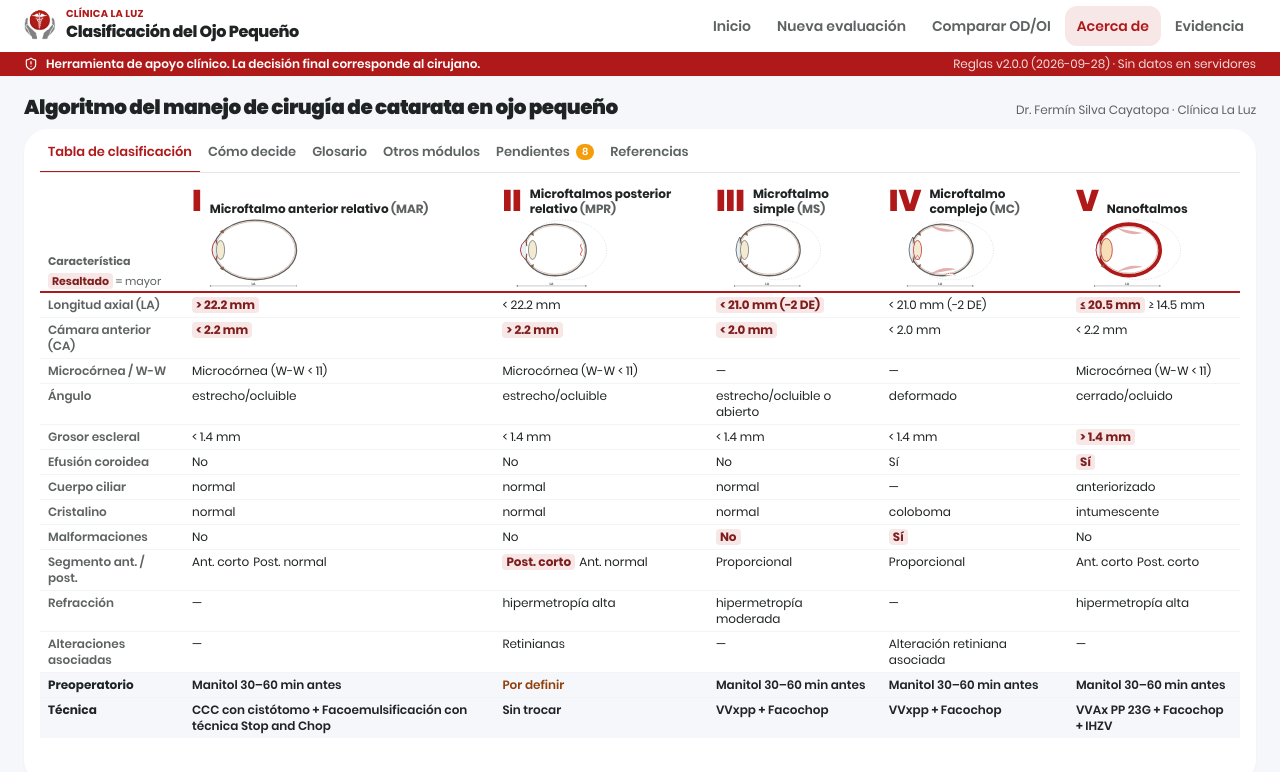
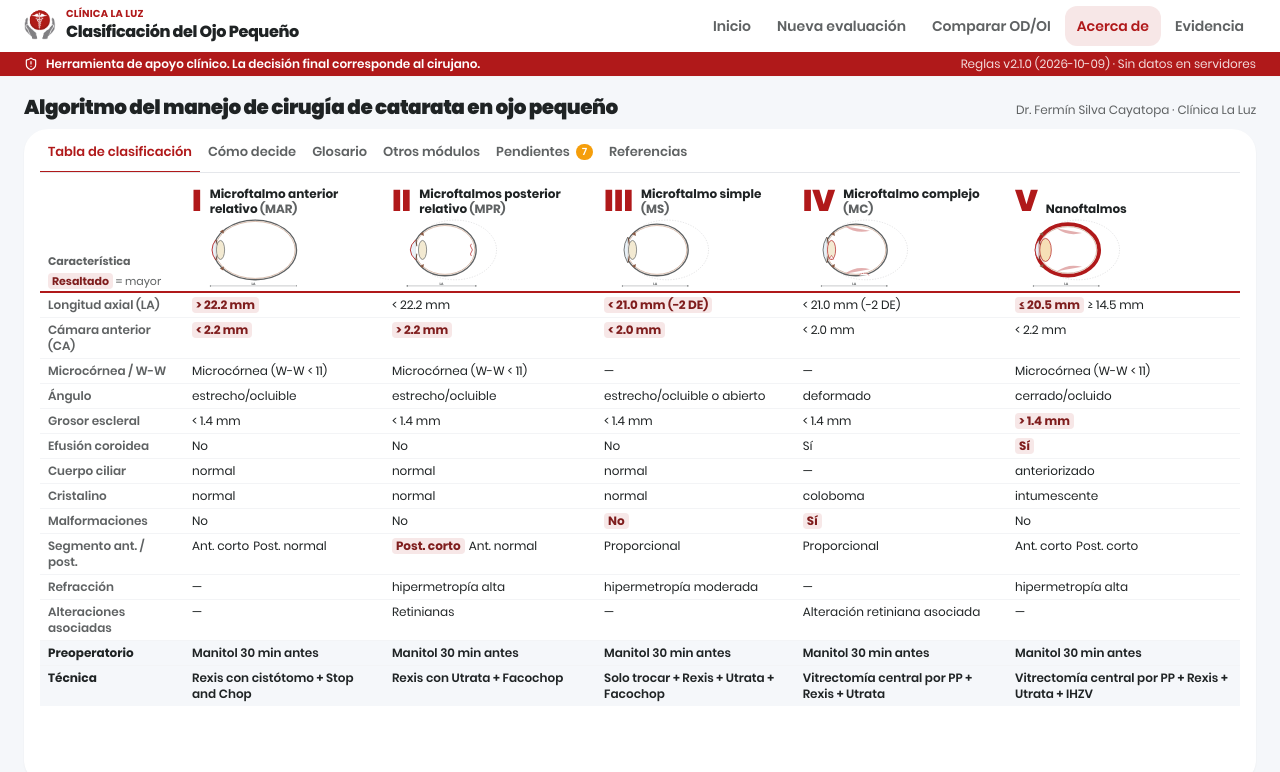
Before and after one commit to josueCayotopa/calculadora-ojo-peque-o, a React (Vite) app: page /acerca in a window 1280 px wide. Shown: the top 772 px of the page. Built offline with nearby package versions, Linux system fonts and the light colour scheme.

Commit message:
cambios en los resultados

```diff
--- a/src/components/result/Panels.tsx
+++ b/src/components/result/Panels.tsx
@@ -12,41 +12,66 @@ import { ALERTAS_CRITICAS } from './ClassificationCard';
 
 const subtitulo = 'text-[11px] font-bold uppercase tracking-wide text-slateGray';
 
-function ListaPasos({ items }: { items: string[] }) {
+function ListaPasos({ items, destacado }: { items: string[]; destacado: boolean }) {
   return (
-    <ol className="space-y-1.5">
-      {items.map((p, i) => (
-        <li key={p} className="flex gap-2.5">
-          <span className="flex size-6 shrink-0 items-center justify-center rounded-full bg-primary-10 text-xs font-bold text-primary">
-            {i + 1}
-          </span>
-          <span className="pt-0.5 text-sm font-semibold text-ink">{p}</span>
+    <ul className="space-y-0.5">
+      {items.map((p) => (
+        <li key={p} className="flex gap-2">
+          <span
+            className={cn('mt-[7px] size-1.5 shrink-0 rounded-full', destacado ? 'bg-primary' : 'bg-gray-400')}
+            aria-hidden="true"
+          />
+          <span className={cn('text-sm', destacado ? 'font-semibold text-ink' : 'text-slateGray')}>{p}</span>
         </li>
       ))}
-    </ol>
+    </ul>
   );
 }
 
+/**
+ * Tratamiento de los cinco tipos (como la tabla del autor), con el tipo
+ * resultante enmarcado. En zona gris se enmarca el más cercano (referencial).
+ */
 export function Tratamiento({ evaluacion }: { evaluacion: EvaluacionCompleta }) {
   const c = evaluacion.clasificacion;
   const tipo = c.tipo ?? c.masCercanos[0];
-  const glosario = terminosUsados([...tipo.preoperatorio, ...tipo.tecnica]);
+  const tipos = clinicalConfig.tipos;
+  const glosario = terminosUsados(tipos.flatMap((t) => [...t.preoperatorio, ...t.tecnica]));
   return (
-    <div className="space-y-3">
+    <div className="space-y-2">
       {c.estado !== 'clasificado' && (
         <p className="rounded-xl bg-amber-50 px-3 py-2 text-xs text-amber-950">
-          Solo referencial: tratamiento del tipo más cercano (Tipo {tipo.romano}). La conducta la define el cirujano.
+          Solo referencial: se enmarca el tipo más cercano (Tipo {tipo.romano}). La conducta la define el cirujano.
         </p>
       )}
-      <div className="space-y-1.5">
-        <h3 className={subtitulo}>Preoperatorio</h3>
-        {tipo.preoperatorio.length ? <ListaPasos items={tipo.preoperatorio} /> : <p className="text-sm text-slateGray">—</p>}
-      </div>
-      <div className="space-y-1.5">
-        <h3 className={subtitulo}>Técnica quirúrgica</h3>
-        <ListaPasos items={tipo.tecnica} />
-      </div>
-      {tipo.pendiente && <p className="rounded-xl bg-amber-50 px-3 py-2 text-xs font-semibold text-amber-950">{tipo.pendiente}</p>}
+      <ul className="space-y-2">
+        {tipos.map((t) => {
+          const resultado = t.id === tipo.id;
+          return (
+            <li
+              key={t.id}
+              aria-current={resultado ? 'true' : undefined}
+              className={cn(
+                'rounded-2xl border px-3 py-2',
+                resultado ? 'border-2 border-primary bg-primary-50 shadow-sm' : 'border-gray-200',
+              )}
+            >
+              <div className="mb-1 flex items-start justify-between gap-2">
+                <h3 className={cn('text-sm leading-tight', resultado ? 'font-black text-primary' : 'font-bold text-slateGray')}>
+                  Tipo {t.romano} · <span className={resultado ? 'text-ink' : undefined}>{t.nombre}</span>
+                </h3>
+                {resultado && (
+                  <span className="shrink-0 rounded-full bg-primary px-2 py-0.5 text-[10px] font-bold uppercase tracking-wide text-white">
+                    {c.estado === 'clasificado' ? 'Resultado' : 'Más cercano'}
+                  </span>
+                )}
+              </div>
+              <ListaPasos items={[...t.preoperatorio, ...t.tecnica]} destacado={resultado} />
+              {resultado && t.pendiente && <p className="mt-1 text-xs font-semibold text-amber-900">{t.pendiente}</p>}
+            </li>
+          );
+        })}
+      </ul>
       {glosario.length > 0 && (
         <dl className="grid grid-cols-[auto_1fr] gap-x-2 gap-y-0.5 rounded-xl bg-lightBg p-2.5 text-xs">
           {glosario.map((g) => (
--- a/src/config/evidencia.json
+++ b/src/config/evidencia.json
@@ -1,5 +1,5 @@
 {
-  "fechaRevision": "2026-10-01",
+  "fechaRevision": "2026-10-09",
   "metodologia": "Se contrastó cada criterio y cada conducta de la tabla del Dr. Silva con las referencias base y complementarias disponibles, incluida una cohorte reciente de ojos extremadamente pequeños publicada en 2025. Las fuentes se distinguen por el tipo de evidencia y población estudiada; los resultados de cohortes quirúrgicas seleccionadas no se interpretan como rangos poblacionales de normalidad. Se muestra como «concuerda» cuando la fuente respalda el criterio; «parcial» cuando lo respalda con otro umbral u operador; «difiere» cuando la fuente describe algo distinto; y «sin evidencia» cuando no se encontró una fuente específica. Esta revisión no sustituye una revisión sistemática.",
   "comparaciones": [
     {
@@ -125,37 +125,37 @@
     },
     {
       "tema": "Manitol preoperatorio",
-      "silva": "Manitol 30–60 min antes (tipos I, III, IV y V).",
+      "silva": "Manitol 30 min antes (todos los tipos).",
       "literatura": "Hoffman 2015: manitol y acetazolamida IV 30 min antes reducen el volumen vítreo. Una revisión de 2024 describe manitol al 20 % (100 mL) 30 a 60 min antes para bajar la PIO y profundizar la CA.",
       "concordancia": "concuerda",
       "fuentes": ["hoffman2015", "manitol2024"]
     },
     {
-      "tema": "CCC con cistótomo (Tipo I)",
-      "silva": "CCC con cistótomo + Stop and Chop",
+      "tema": "Rexis con cistótomo (Tipo I)",
+      "silva": "Rexis con cistótomo + Stop and Chop",
       "literatura": "Hoffman 2015: capsulorrexis con cistótomo doblado por paracentesis (o pinza microincisional) para no perder viscoelástico; el azul tripano facilita la capsulorrexis.",
       "concordancia": "concuerda",
       "fuentes": ["hoffman2015"]
     },
     {
-      "tema": "Vitrectomía por pars plana (tipos III, IV y V)",
-      "silva": "VVxpp / VVAx PP 23G",
+      "tema": "Trocar y vitrectomía por pars plana (tipos III, IV y V)",
+      "silva": "Tipo III: solo trocar · Tipos IV y V: vitrectomía central por PP",
       "literatura": "Hoffman 2015: en casos extremos, un tap vítreo o una vitrectomía limitada profundiza la cámara. Recomienda un sistema de trocar-cánula (cita 25G) por la pars plana anómala y examinar la retina periférica después.",
       "concordancia": "parcial",
-      "comentario": "La técnica concuerda; el calibre (23G frente a 25G) es una elección del cirujano.",
+      "comentario": "La técnica concuerda; el calibre del trocar es una elección del cirujano.",
       "fuentes": ["hoffman2015"]
     },
     {
       "tema": "IHZV (Tipo V)",
-      "silva": "VVAx PP 23G + Facochop + IHZV",
+      "silva": "Vitrectomía central por PP + Rexis + Utrata + IHZV",
       "literatura": "La irido-zónulo-hialoido-vitrectomía está descrita como tratamiento del glaucoma maligno y puede combinarse con facoemulsificación en ojos hipermétropes con cierre angular. Hoffman 2015 señala que una iridectomía quirúrgica durante la faco facilita la hialoidotomía láser si aparece desviación del acuoso.",
       "concordancia": "parcial",
       "comentario": "Hay respaldo en series y casos; la evidencia de su uso profiláctico sistemático en nanoftalmos es limitada.",
       "fuentes": ["izhv2022", "hoffman2015"]
     },
     {
-      "tema": "«Sin trocar» (Tipo II)",
-      "silva": "Sin trocar",
+      "tema": "Sin trocar ni vitrectomía (Tipo II)",
+      "silva": "Rexis con Utrata + Facochop",
       "literatura": "No se encontró una recomendación específica. Es coherente con un segmento anterior de dimensiones normales, sin compresión posterior del diafragma iris-cristalino.",
       "concordancia": "sin_evidencia",
       "fuentes": []
--- a/src/config/rules.json
+++ b/src/config/rules.json
@@ -1,6 +1,6 @@
 {
-  "version": "2.0.0",
-  "fechaRevision": "2026-09-28",
+  "version": "2.1.0",
+  "fechaRevision": "2026-10-09",
   "toleranciaLimiteMm": 0.05,
   "ordenEvaluacion": ["V", "IV", "III", "II", "I"],
   "cercanosEnZonaGris": 2,
@@ -31,8 +31,8 @@
         { "campo": "segmentoAnterior", "op": "en", "valores": ["corto"] },
         { "campo": "segmentoPosterior", "op": "en", "valores": ["normal"] }
       ],
-      "preoperatorio": ["Manitol 30–60 min antes"],
-      "tecnica": ["CCC con cistótomo", "Facoemulsificación con técnica Stop and Chop"],
+      "preoperatorio": ["Manitol 30 min antes"],
+      "tecnica": ["Rexis con cistótomo", "Stop and Chop"],
       "esquema": {
         "segmentoAnterior": "corto",
         "segmentoPosterior": "normal",
@@ -83,9 +83,8 @@
           ]
         }
       ],
-      "preoperatorio": [],
-      "tecnica": ["Sin trocar"],
-      "pendiente": "Preoperatorio por definir por el autor de la clasificación.",
+      "preoperatorio": ["Manitol 30 min antes"],
+      "tecnica": ["Rexis con Utrata", "Facochop"],
       "esquema": {
         "segmentoAnterior": "normal",
         "segmentoPosterior": "corto",
@@ -116,8 +115,8 @@
         { "op": "iguales", "campos": ["segmentoAnterior", "segmentoPosterior"], "etiqueta": "Segmentos anterior/posterior proporcionales" },
         { "campo": "refraccion", "op": "en", "valores": ["hipermetropiaModerada"] }
       ],
-      "preoperatorio": ["Manitol 30–60 min antes"],
-      "tecnica": ["VVxpp", "Facochop"],
+      "preoperatorio": ["Manitol 30 min antes"],
+      "tecnica": ["Solo trocar", "Rexis + Utrata", "Facochop"],
       "esquema": {
         "segmentoAnterior": "corto",
         "segmentoPosterior": "corto",
@@ -158,8 +157,8 @@
           ]
         }
       ],
-      "preoperatorio": ["Manitol 30–60 min antes"],
-      "tecnica": ["VVxpp", "Facochop"],
+      "preoperatorio": ["Manitol 30 min antes"],
+      "tecnica": ["Vitrectomía central por PP", "Rexis + Utrata"],
       "esquema": {
         "segmentoAnterior": "corto",
         "segmentoPosterior": "corto",
@@ -199,8 +198,8 @@
         { "campo": "segmentoPosterior", "op": "en", "valores": ["corto"] },
         { "campo": "refraccion", "op": "en", "valores": ["hipermetropiaAlta"] }
       ],
-      "preoperatorio": ["Manitol 30–60 min antes"],
-      "tecnica": ["VVAx PP 23G", "Facochop", "IHZV"],
+      "preoperatorio": ["Manitol 30 min antes"],
+      "tecnica": ["Vitrectomía central por PP", "Rexis + Utrata", "IHZV"],
       "esquema": {
         "segmentoAnterior": "corto",
         "segmentoPosterior": "corto",
@@ -283,7 +282,7 @@
     }
   },
   "checklistPreoperatorio": [
-    { "texto": "Manitol IV 30–60 min antes de la cirugía (valorar función renal y cardiovascular)", "tipos": ["I", "III", "IV", "V"] },
+    { "texto": "Manitol IV 30 min antes de la cirugía (valorar función renal y cardiovascular)", "tipos": "todos" },
     { "texto": "Midriasis farmacológica máxima", "tipos": "todos" },
     {
       "texto": "Valorar iridotomía láser previa (ángulo estrecho/ocluible)",
@@ -291,12 +290,12 @@
       "condicion": { "campo": "angulo", "op": "en", "valores": ["estrecho"] }
     },
     { "texto": "Anestesia tópica asistida (con sedación)", "tipos": "todos" },
-    { "texto": "CCC con cistótomo doblado por paracentesis; considerar azul tripano y viscoelástico cohesivo", "tipos": ["I"] },
-    { "texto": "Sin trocar: no se planifica vitrectomía", "tipos": ["II"] },
-    { "texto": "Trocar-cánula y vitrector disponibles para VVxpp", "tipos": ["III", "IV"] },
-    { "texto": "Equipo de vitrectomía 23G con trocar-cánula para VVAx PP", "tipos": ["V"] },
+    { "texto": "Rexis con cistótomo doblado por paracentesis; considerar azul tripano y viscoelástico cohesivo", "tipos": ["I"] },
+    { "texto": "Pinza de Utrata para la rexis; considerar azul tripano y viscoelástico cohesivo", "tipos": ["II", "III", "IV", "V"] },
+    { "texto": "Trocar de pars plana colocado, sin vitrectomía programada", "tipos": ["III"] },
+    { "texto": "Trocar-cánula y vitrector para vitrectomía central por pars plana", "tipos": ["IV", "V"] },
     { "texto": "Planificar IHZV (irido-hialoido-zónulo-vitrectomía)", "tipos": ["V"] },
-    { "texto": "Examinar la retina periférica después de la vitrectomía por pars plana", "tipos": ["III", "IV", "V"] },
+    { "texto": "Examinar la retina periférica después de la vitrectomía por pars plana", "tipos": ["IV", "V"] },
     { "texto": "Biometría óptica y fórmula de LIO moderna (Kane, Holladay 2, Barrett UII o Hoffer QST)", "tipos": "todos" }
   ],
   "glosario": [
@@ -305,13 +304,13 @@
     { "termino": "W-W", "definicion": "Diámetro corneal horizontal blanco-blanco. Microcórnea: < 11 mm." },
     { "termino": "DE", "definicion": "Desviación estándar. «< media − 2 DE» se calcula con la media y la DE de referencia ingresadas; sin ellas, se usa LA < 21 mm." },
     { "termino": "UBM", "definicion": "Biomicroscopía ultrasónica." },
-    { "termino": "CCC", "definicion": "Capsulorrexis circular continua." },
+    { "termino": "Rexis", "definicion": "Capsulorrexis circular continua." },
+    { "termino": "Utrata", "definicion": "Pinza de capsulorrexis de Utrata." },
     { "termino": "Stop and Chop", "definicion": "Técnica de facoemulsificación: surco central y luego fragmentación (chop) de cada mitad." },
     { "termino": "Facochop", "definicion": "Facoemulsificación con técnica de chop." },
-    { "termino": "VVxpp", "definicion": "Vitrectomía vía pars plana (abreviatura por confirmar con el autor)." },
-    { "termino": "VVAx PP", "definicion": "Vitrectomía anterior por pars plana." },
+    { "termino": "Solo trocar", "definicion": "Se coloca trocar de pars plana sin realizar vitrectomía (interpretación por confirmar con el autor)." },
+    { "termino": "PP", "definicion": "Pars plana." },
     { "termino": "IHZV", "definicion": "Irido-hialoido-zónulo-vitrectomía." },
-    { "termino": "Sin trocar", "definicion": "No se coloca trocar de pars plana ni se realiza vitrectomía." },
     { "termino": "MAR / MPR / MS / MC", "definicion": "Microftalmo anterior relativo / microftalmos posterior relativo / microftalmo simple / microftalmo complejo." },
     { "termino": "Criterio mayor", "definicion": "Obligatorio: el tipo solo se asigna si se cumplen todos sus criterios mayores." },
     { "termino": "Criterio de apoyo", "definicion": "No decide el tipo; suma al porcentaje de concordancia." }
@@ -330,12 +329,11 @@
     }
   ],
   "supuestosPendientes": [
-    "Preoperatorio del MPR (Tipo II): por definir.",
     "Los criterios mayores son una propuesta y deben validarse. En especial, exigir efusión coroidea como mayor del Tipo V hace que un nanoftalmos sin efusión se clasifique como Tipo III (la app lo advierte con una alerta).",
     "Grosor escleral del nanoftalmos: la tabla usa > 1.4 mm; la literatura suele citar > 1.7 mm (esclera + coroides, posterior).",
     "CA < 2 mm en MS y MC: Hoffman 2015 describe CA normal en el microftalmo simple y complejo.",
     "Efusión «Sí (uveal)» en MC y esclera < 1.4 mm / sin efusión en MPR: la literatura describe esclera normal en MC y engrosamiento esclerocoroideo con propensión a efusión en el microftalmos posterior.",
-    "Significado de «VVxpp» (se asume vitrectomía vía pars plana) y calibre del trocar (23G en la tabla; Hoffman cita 25G).",
+    "Significado de «Solo trocar» en el Tipo III (se asume trocar de pars plana sin vitrectomía programada) y calibre del trocar (Hoffman cita 25G).",
     "Límite inferior de LA de 14.5 mm en nanoftalmos: no se encontró fuente publicada.",
     "Los umbrales del semáforo de glaucoma maligno y del aviso de piggyback, y las alertas clínicas, son propuestas de la app."
   ]
--- a/src/pdf/exportPdf.ts
+++ b/src/pdf/exportPdf.ts
@@ -118,7 +118,7 @@ export async function exportarPdf(evaluaciones: EvaluacionCompleta[]): Promise<v
     y += h + 2;
   }
 
-  function tabla(head: string[] | null, body: string[][], columnStyles: Record<number, object> = {}) {
+  function tabla(head: string[] | null, body: string[][], columnStyles: Record<number, object> = {}, filaDestacada?: number) {
     autoTable(doc, {
       startY: y,
       head: head ? [head.map(t)] : undefined,
@@ -128,6 +128,13 @@ export async function exportarPdf(evaluaciones: EvaluacionCompleta[]): Promise<v
       headStyles: { fillColor: GRANATE, textColor: 255, fontStyle: 'bold' },
       alternateRowStyles: { fillColor: [245, 247, 250] },
       columnStyles,
+      didParseCell: (d) => {
+        if (d.section === 'body' && d.row.index === filaDestacada) {
+          d.cell.styles.fillColor = [253, 242, 242];
+          d.cell.styles.textColor = GRANATE;
+          d.cell.styles.fontStyle = 'bold';
+        }
+      },
     });
     y = finalY() + 3;
   }
@@ -210,7 +217,17 @@ export async function exportarPdf(evaluaciones: EvaluacionCompleta[]): Promise<v
     parrafo(`Preoperatorio: ${tipoPlan.preoperatorio.join('; ') || '—'}`);
     parrafo(`Técnica quirúrgica: ${tipoPlan.tecnica.join(' + ')}`, { bold: true });
     if (tipoPlan.pendiente) parrafo(tipoPlan.pendiente, { color: [146, 64, 14] });
-    const glosario = terminosUsados([...tipoPlan.preoperatorio, ...tipoPlan.tecnica]);
+    const tiposCfg = clinicalConfig.tipos;
+    tabla(
+      ['Tipo', 'Tratamiento'],
+      tiposCfg.map((t) => [
+        `Tipo ${t.romano} · ${t.nombre}${t.id === tipoPlan.id ? (c.estado === 'clasificado' ? ' (resultado)' : ' (más cercano)') : ''}`,
+        [...t.preoperatorio, ...t.tecnica].join(' · '),
+      ]),
+      { 0: { cellWidth: 70 } },
+      tiposCfg.findIndex((t) => t.id === tipoPlan.id),
+    );
+    const glosario = terminosUsados(tiposCfg.flatMap((t) => [...t.preoperatorio, ...t.tecnica]));
     if (glosario.length) parrafo(glosario.map((g) => `${g.termino}: ${g.definicion}`).join(' · '), { color: GRIS, size: 8.5 });
 
     titulo('Riesgo de glaucoma maligno');
```
Also changed, not shown: 2 other files (tests, documents, lock files or other folders).
